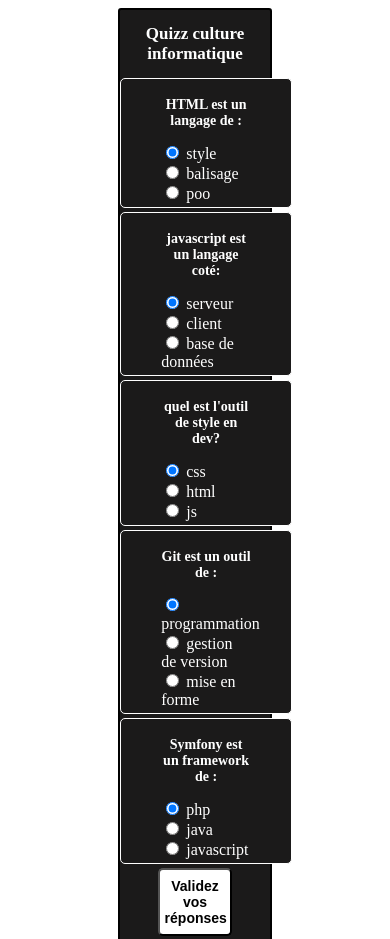
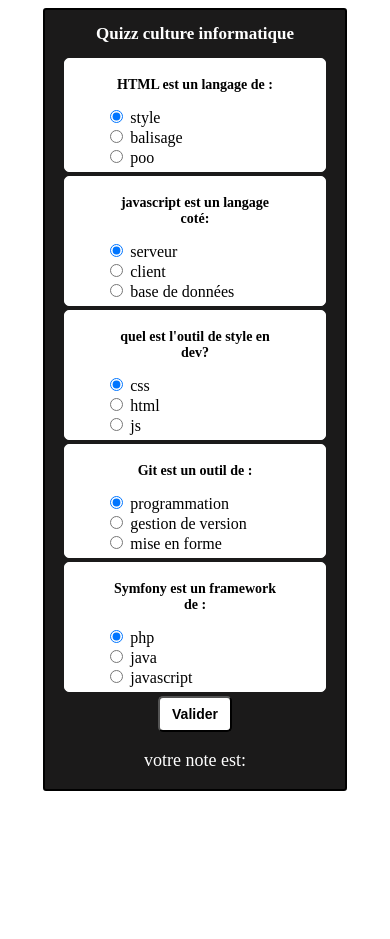
Before and after one commit to Mkharbech-dev/Quizz, a plain HTML site: page index.html in a window 390 px wide. Shown: the top 939 px of the page. After the commit the page ends 844 px from the top, so only its background shows below. Drawn offline with Linux system fonts and the light colour scheme.

Commit message:
responsive

```diff
--- a/index.html
+++ b/index.html
@@ -86,7 +86,7 @@
                     <label for="javascript">javascript</label>
                 </div>
             </div>
-                <button type="submit">Validez vos réponses</button>
+                <button type="submit">Valider</button>
         </form>
         <div class="resultat">
             <p class="titre"></p>
--- a/style.css
+++ b/style.css
@@ -1,5 +1,6 @@
 .container{
-    width: 40%;
+    width: 80%;
+    height: auto;
     margin: auto;
     background-color: rgb(27, 26, 26);
     border: 2px solid black;
@@ -12,16 +13,16 @@
     border: 1px solid white;
     margin-bottom: 4px;
     padding:4px 40px;
-    background: rgb(27, 26, 26);
+    background: white;
 }
 h3{
     text-align: center;
     font-size: 14px;
-    color: white;
+    color: black;
 }
 input, label {
     font-size: 16px;
-    color: white;
+    color: black;
 
 }
 h2{
@@ -30,7 +31,7 @@
     color: white;
 }
 form button{
-    width: 50%;
+    width: 25%;
     margin: auto;
     border-radius: 5px;
     padding: 8px 5px;
```
